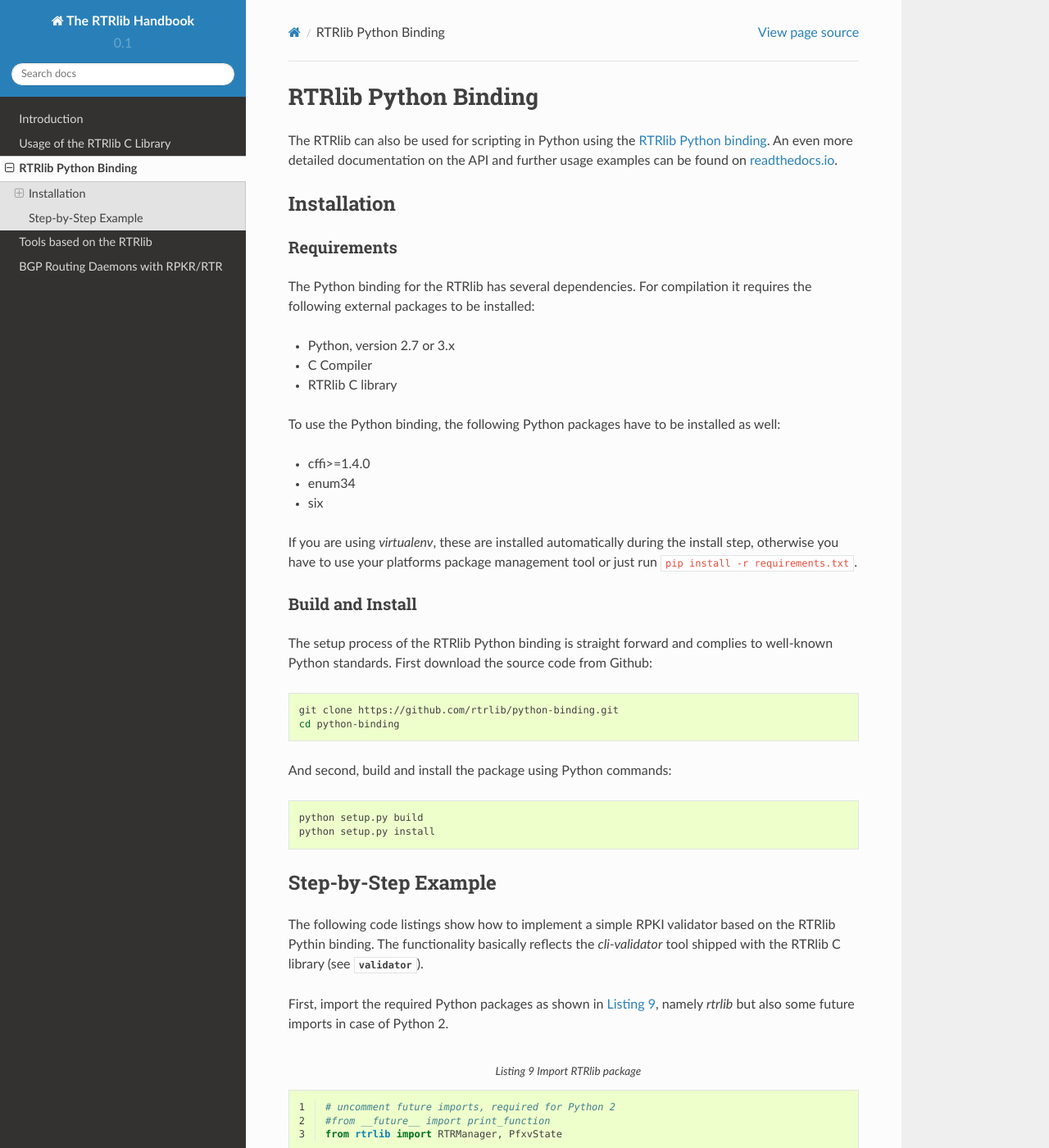
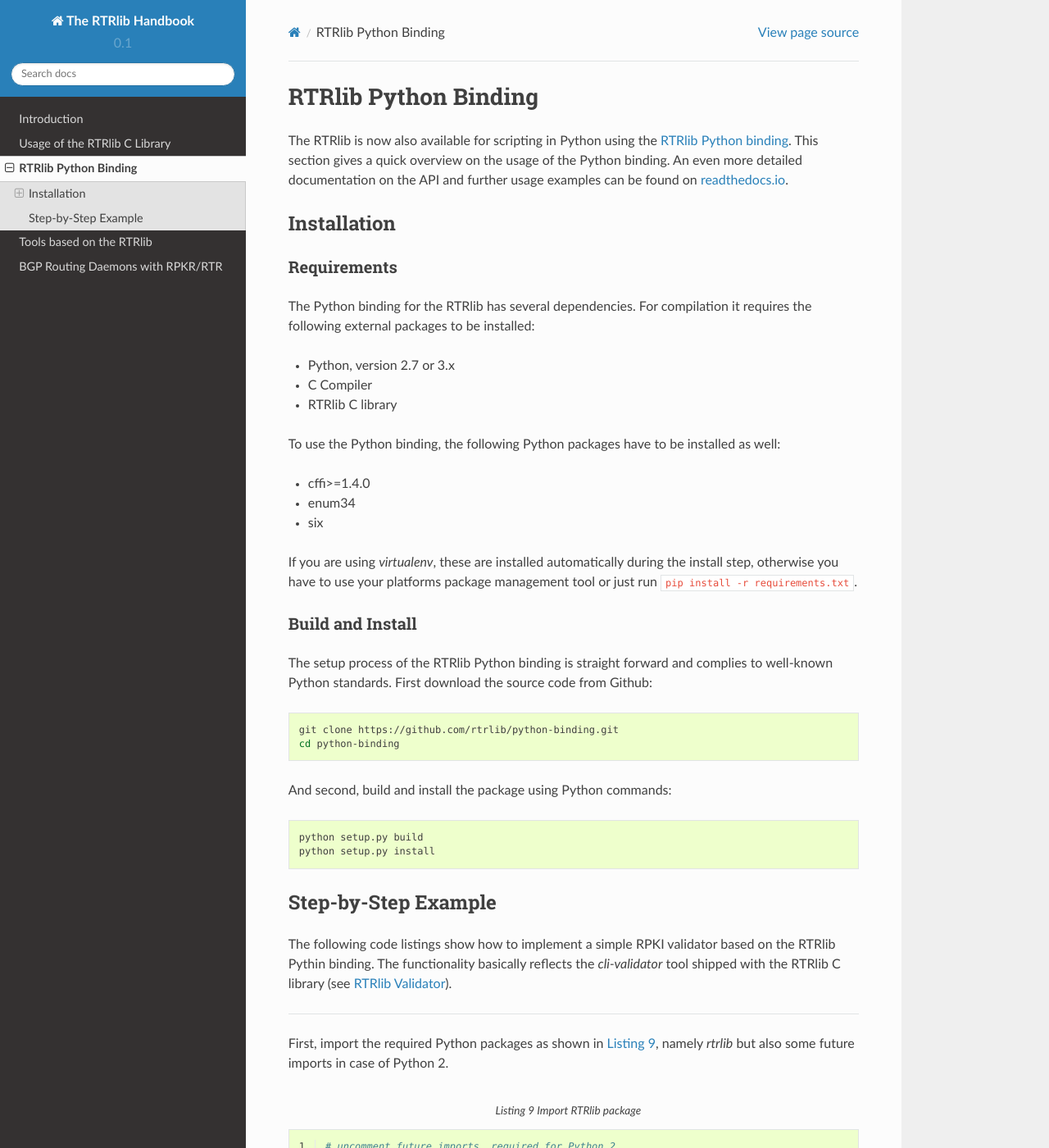
Before and after one commit to rtrlib/handbook, a Sphinx documentation site: the page built from source/python.rst, in a window 1280 px wide and 1400 px high. Shown: the whole window at 82% size. Built offline with Sphinx 7.4.7 and the Read the Docs theme 2.0.0, drawn with Linux system fonts in a browser that asks for light colours; some of the changed text lies outside the part shown.

Commit message:
python: minor

```diff
--- a/source/python.rst
+++ b/source/python.rst
@@ -2,8 +2,9 @@
 RTRlib Python Binding
 *********************
 
-The RTRlib can also be used for scripting in Python using the `RTRlib Python
-binding`_.
+The RTRlib is now also available for scripting in Python using the
+`RTRlib Python binding`_.
+This section gives a quick overview on the usage of the Python binding.
 An even more detailed documentation on the API and further usage examples can
 be found on `readthedocs.io`_.
 
@@ -55,7 +56,9 @@
 
 The following code listings show how to implement a simple RPKI validator based
 on the RTRlib Pythin binding. The functionality basically reflects the
-`cli-validator` tool shipped with the RTRlib C library (see :numref:`validator`).
+`cli-validator` tool shipped with the RTRlib C library (see :ref:`validator`).
+
+----
 
 First, import the required Python packages as shown in
 :numref:`lst-python-import`, namely `rtrlib` but also some future imports in
@@ -83,7 +86,9 @@
     mgr.start()
 
 As soon as the *RTRManager* is up and running, it can validate any prefix to
-origin AS relation as shown in :numref:`lst-python-validate`.
+origin AS relation as shown in :numref:`lst-python-validate`. The return value
+in result contains the corresponding validation state, i.e., *valid*, *invalid*,
+or *not_found*; other return values indicate an error during validation.
 
 .. code-block:: Python
     :linenos:
```
